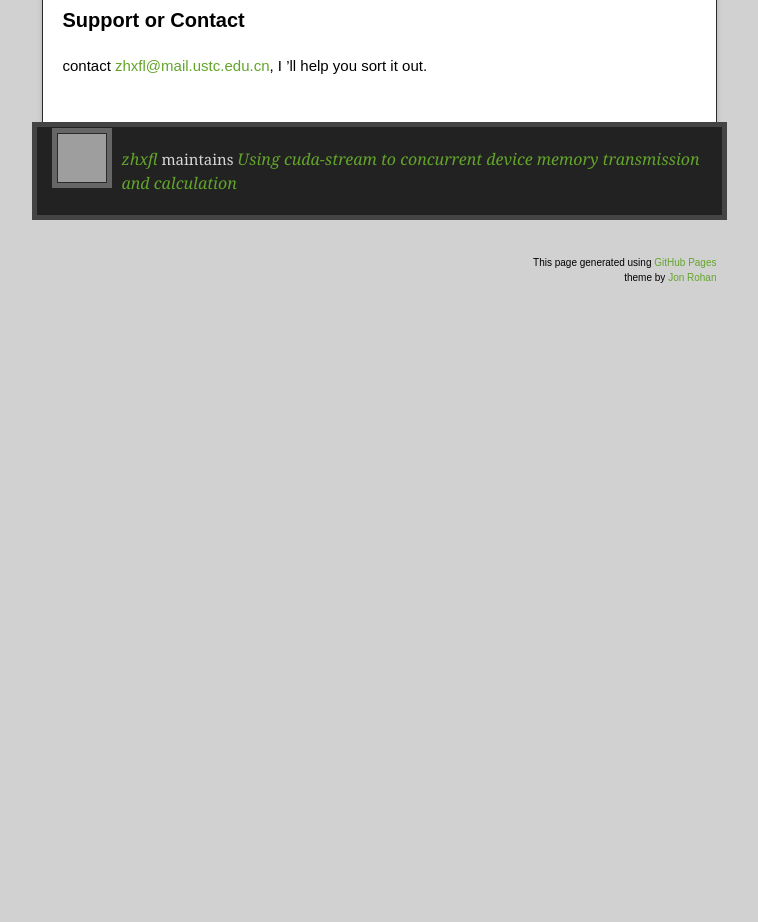
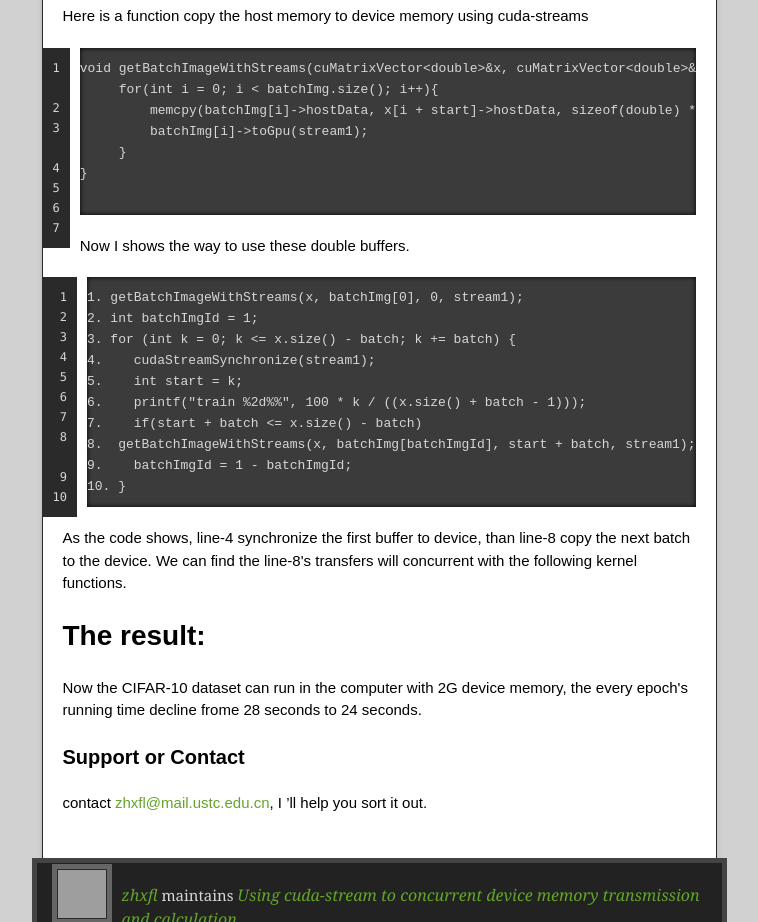
Before and after one commit to jchobotor/cuda-cnn_cuda-stream, a plain HTML site: page index.html in a window 1280 px wide. Shown: the part 1237-2159 px from the top of the page, without its empty margins (261-1019 px from the left). Before the commit the page ends 1612 px from the top, so only its background shows below. Drawn offline with nearby package versions, Linux system fonts and the light colour scheme; grey boxes are pictures that could not be loaded.

Commit message:
Create gh-pages branch via GitHub

```diff
--- a/index.html
+++ b/index.html
@@ -60,6 +60,38 @@
     }
 </code></pre>
 
+<p>Here is a function copy the host memory to device memory using cuda-streams</p>
+
+<pre><code>void getBatchImageWithStreams(cuMatrixVector&lt;double&gt;&amp;x, cuMatrixVector&lt;double&gt;&amp;batchImg, int start, cudaStream_t stream1){
+     for(int i = 0; i &lt; batchImg.size(); i++){
+         memcpy(batchImg[i]-&gt;hostData, x[i + start]-&gt;hostData, sizeof(double) * batchImg[i]-&gt;getLen());
+         batchImg[i]-&gt;toGpu(stream1);
+     }
+}
+
+</code></pre>
+
+<p>Now I shows the way to use these double buffers.</p>
+
+<pre><code>1. getBatchImageWithStreams(x, batchImg[0], 0, stream1);
+2. int batchImgId = 1;
+3. for (int k = 0; k &lt;= x.size() - batch; k += batch) {
+4.    cudaStreamSynchronize(stream1);
+5.    int start = k;
+6.    printf("train %2d%%", 100 * k / ((x.size() + batch - 1)));
+7.    if(start + batch &lt;= x.size() - batch)
+8.  getBatchImageWithStreams(x, batchImg[batchImgId], start + batch, stream1);
+9.    batchImgId = 1 - batchImgId;
+10. }
+</code></pre>
+
+<p>As the code shows, line-4 synchronize the first buffer to device, than line-8 copy the next batch to the device. We can find the line-8's transfers will concurrent with the following kernel functions.</p>
+
+<h1>
+<a id="the-result" class="anchor" href="#the-result" aria-hidden="true"><span class="octicon octicon-link"></span></a>The result:</h1>
+
+<p>Now the CIFAR-10 dataset can run in the computer with 2G device memory, the every epoch's running time decline frome 28 seconds to 24 seconds. </p>
+
 <h3>
 <a id="support-or-contact" class="anchor" href="#support-or-contact" aria-hidden="true"><span class="octicon octicon-link"></span></a>Support or Contact</h3>
 
```
Also changed, not shown: params.json (+1 -1 lines).
